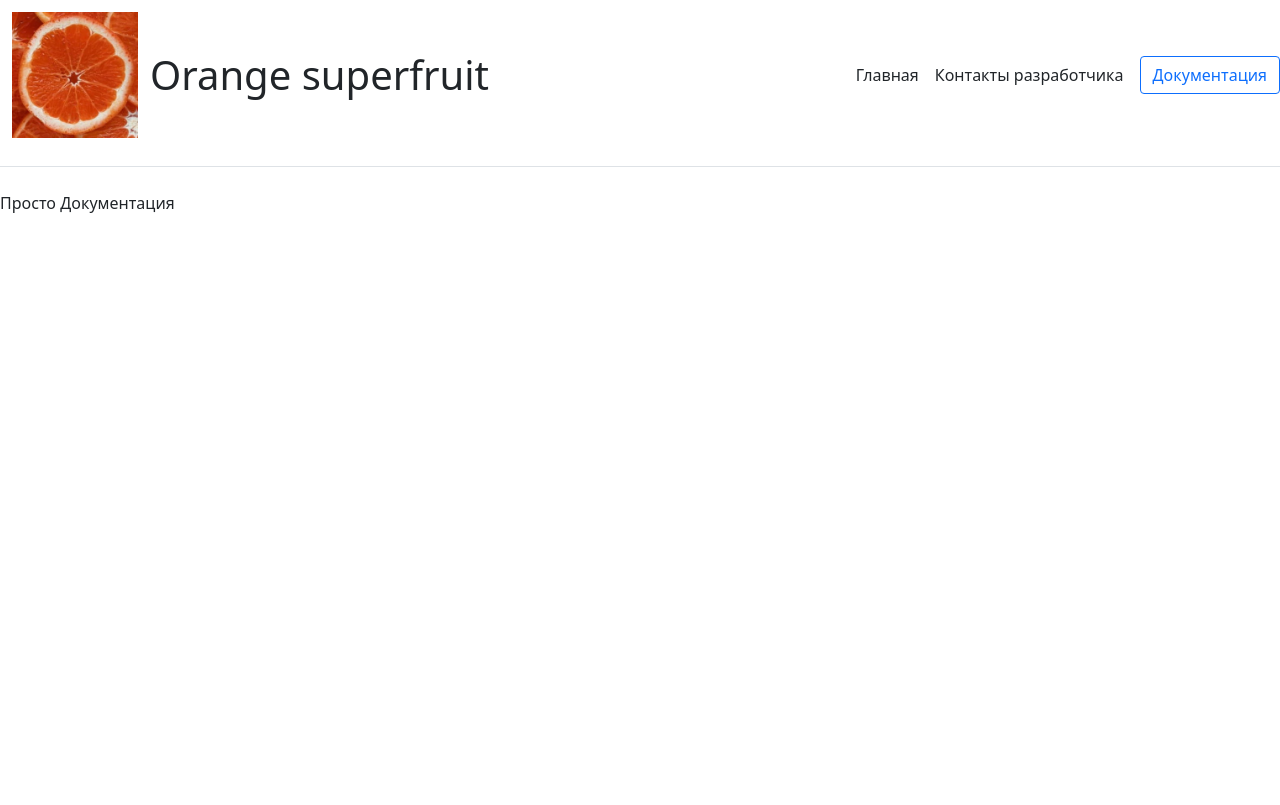
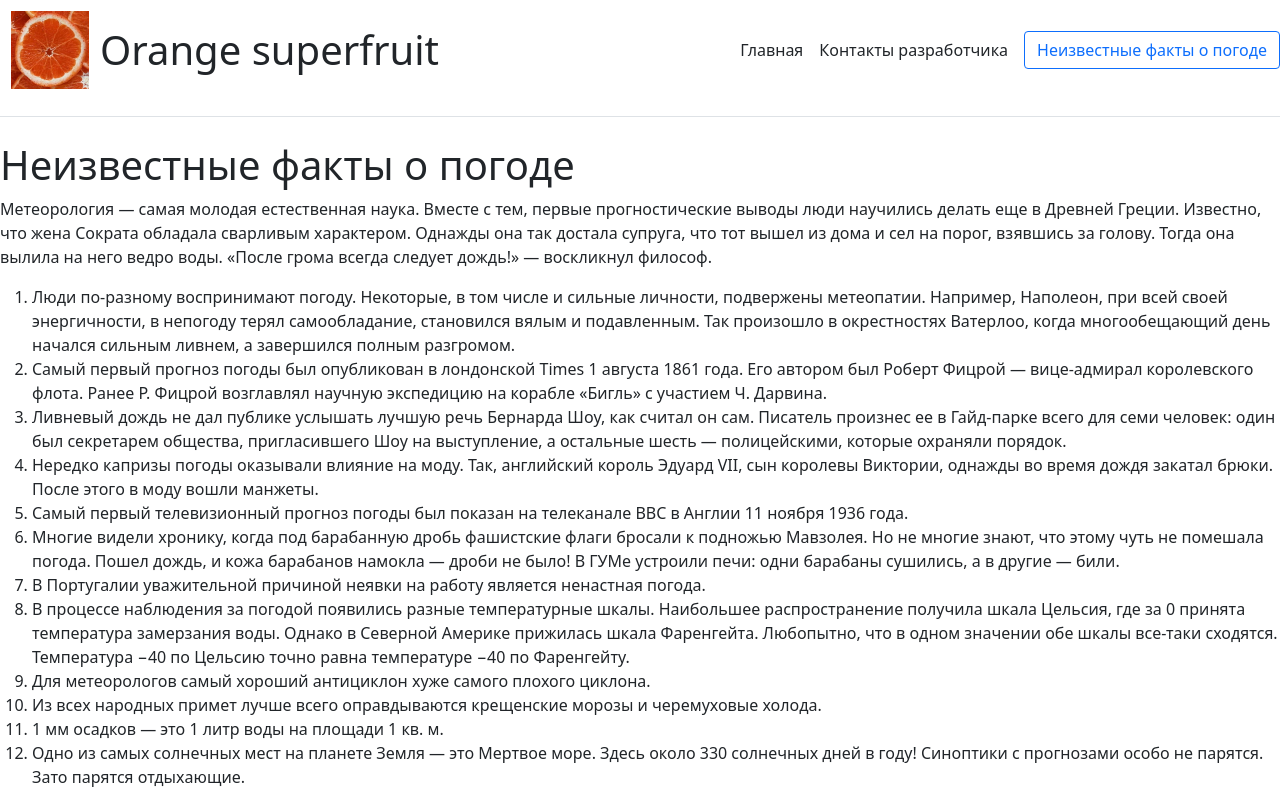
Before and after one commit to Vladimir-82/Weather, a Django app: page /doc in a window 1280 px wide. Before the commit the page ends 213 px from the top, so only its background shows below. Run offline with Django 4.2, Linux system fonts and the light colour scheme; some libraries are stand-ins or nearby versions.

Commit message:
need photo

```diff
--- a/WeatherApp/weather/static/weather/css/weather.css
+++ b/WeatherApp/weather/static/weather/css/weather.css
@@ -1,5 +1,5 @@
-img {
-    width: 150px;
+.logo {
+    width: 100px;
     float: left;
     padding: 2.5%;
 }
--- a/WeatherApp/weather/templates/layout/basic.html
+++ b/WeatherApp/weather/templates/layout/basic.html
@@ -12,7 +12,7 @@
 <body>
     <div class="d-flex flex-column flex-md-row align-items-center pb-3 mb-4 border-bottom">
       <a href="/" class="d-flex align-items-center text-dark text-decoration-none">
-        <img src="{% static 'weather/img/orange_.jpg' %}" alt="Лого">
+        <img src="{% static 'weather/img/orange_.jpg' %}" alt="Лого" class="logo">
         <span class="fs-1">Orange superfruit</span>
       </a>
 
@@ -20,7 +20,7 @@
         <a class="me-3 py-2 text-dark text-decoration-none" href="/" class="d-flex align-items-center text-dark text-decoration-none">Главная</a>
         <a class="me-3 py-2 text-dark text-decoration-none" href="/info">Контакты разработчика</a>
       </nav>
-      <a class="btn btn-outline-primary" href="/doc">Документация</a>
+      <a class="btn btn-outline-primary" href="/doc">Неизвестные факты о погоде</a>
     </div>
     <section>
         {% block content %}
--- a/WeatherApp/weather/templates/weather/doc.html
+++ b/WeatherApp/weather/templates/weather/doc.html
@@ -1,5 +1,20 @@
 {% extends "layout/basic.html" %}
-<title>{% block title %}Документация{% endblock %}</title>
+<title>{% block title %}Неизвестные факты о погоде{% endblock %}</title>
 {% block content %}
-<p>Просто Документация</p>
-{% endblock%}
+<h1>Неизвестные факты о погоде</h1>
+<p>Метеорология ― самая молодая естественная наука. Вместе с тем, первые прогностические выводы люди научились делать еще в Древней Греции. Известно, что жена Сократа обладала сварливым характером. Однажды она так достала супруга, что тот вышел из дома и сел на порог, взявшись за голову. Тогда она вылила на него ведро воды. «После грома всегда следует дождь!» ― воскликнул философ.</p>
+<ol>
+    <li>Люди по-разному воспринимают погоду. Некоторые, в том числе и сильные личности, подвержены метеопатии. Например, Наполеон, при всей своей энергичности, в непогоду терял самообладание, становился вялым и подавленным. Так произошло в окрестностях Ватерлоо, когда многообещающий день начался сильным ливнем, а завершился полным разгромом.</li>
+    <li>Самый первый прогноз погоды был опубликован в лондонской Times 1 августа 1861 года. Его автором был Роберт Фицрой — вице-адмирал королевского флота. Ранее Р. Фицрой возглавлял научную экспедицию на корабле «Бигль» с участием Ч. Дарвина.</li>
+    <li>Ливневый дождь не дал публике услышать лучшую речь Бернарда Шоу, как считал он сам. Писатель произнес ее в Гайд-парке всего для семи человек: один был секретарем общества, пригласившего Шоу на выступление, а остальные шесть — полицейскими, которые охраняли порядок.</li>
+    <li>Нередко капризы погоды оказывали влияние на моду. Так, английский король Эдуард VII, сын королевы Виктории, однажды во время дождя закатал брюки. После этого в моду вошли манжеты.</li>
+    <li>Самый первый телевизионный прогноз погоды был показан на телеканале BBC в Англии 11 ноября 1936 года.</li>
+    <li>Многие видели хронику, когда под барабанную дробь фашистские флаги бросали к подножью Мавзолея. Но не многие знают, что этому чуть не помешала погода. Пошел дождь, и кожа барабанов намокла — дроби не было! В ГУМе устроили печи: одни барабаны сушились, а в другие — били.</li>
+    <li>В Португалии уважительной причиной неявки на работу является ненастная погода.</li>
+    <li>В процессе наблюдения за погодой появились разные температурные шкалы. Наибольшее распространение получила шкала Цельсия, где за 0 принята температура замерзания воды. Однако в Северной Америке прижилась шкала Фаренгейта. Любопытно, что в одном значении обе шкалы все-таки сходятся. Температура −40 по Цельсию точно равна температуре −40 по Фаренгейту.</li>
+    <li>Для метеорологов самый хороший антициклон хуже самого плохого циклона.</li>
+    <li>Из всех народных примет лучше всего оправдываются крещенские морозы и черемуховые холода.</li>
+    <li>1 мм осадков — это 1 литр воды на площади 1 кв. м.</li>
+    <li>Одно из самых солнечных мест на планете Земля — это Мертвое море. Здесь около 330 солнечных дней в году! Синоптики с прогнозами особо не парятся. Зато парятся отдыхающие.</li>
+</ol>
+{% endblock %}
```
